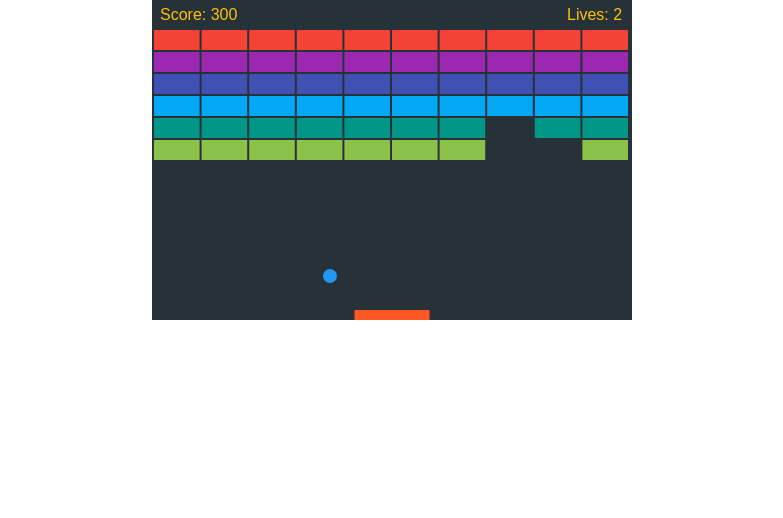
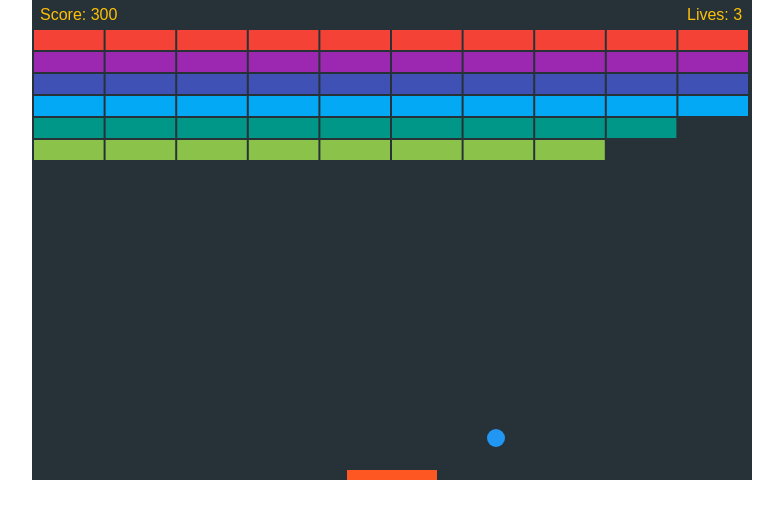
Before and after one commit to jgdigitaljedi/simpleGames, a plain HTML site: page breakout/improved/index.html in a window 1280 px wide. Shown: the whole page, without its empty margins (248-1031 px from the left). Drawn offline with Linux system fonts and the light colour scheme.

Commit message:
improved dynamic nature, ball hitting paddle can change angle of bounce

```diff
--- a/breakout/improved/index.html
+++ b/breakout/improved/index.html
@@ -6,7 +6,7 @@
     <link rel="stylesheet" href="styles.css" />
 </head>
 <body>
-    <canvas id="breakout" width="480" height="320"></canvas>
+    <canvas id="breakout" width="720" height="480"></canvas>
     <script src="script.js"></script>
 </body>
 </html>
--- a/breakout/improved/script.js
+++ b/breakout/improved/script.js
@@ -29,8 +29,8 @@
     };
 
     defaults.brickWidth = (canvas.width - (defaults.brickOffsetLeft*2) - (defaults.brickColumnCount * defaults.brickPadding))/defaults.brickColumnCount;
-    defaults.paddleWidth = canvas.width / 6.4;
-    defaults.ballRadius = canvas.width / 68.5;
+    defaults.paddleWidth = canvas.width / 8;
+    defaults.ballRadius = canvas.width / 80;
 
     var state = {
         score: 0,
@@ -147,8 +147,12 @@
         // what percentage of x axis did ball hit paddle
         var deltaX = Math.abs((x - state.paddleX) / defaults.paddleWidth);
 
-        var variation = 1.3*(0.5 - deltaX);
-        // defaults.dx += variation;
+        // if ball hit paddle off center then slightly change ball movement direction accordingly
+        if (deltaX > 0.55) {
+            defaults.dx += (deltaX * 1.2);
+        } else if (deltaX < 0.45) {
+            defaults.dx -= (deltaX * 1.2);
+        }
         defaults.dy = -defaults.dy;
     }
 
```
